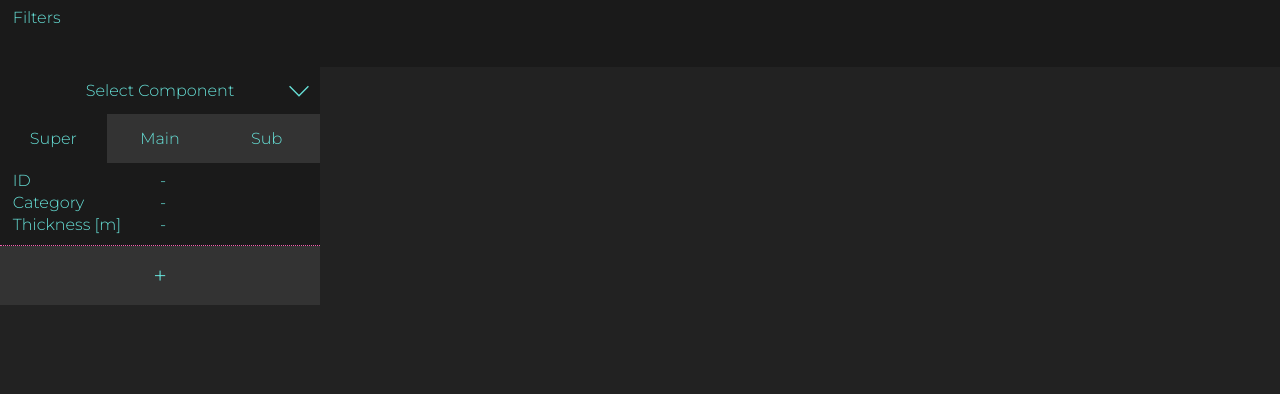
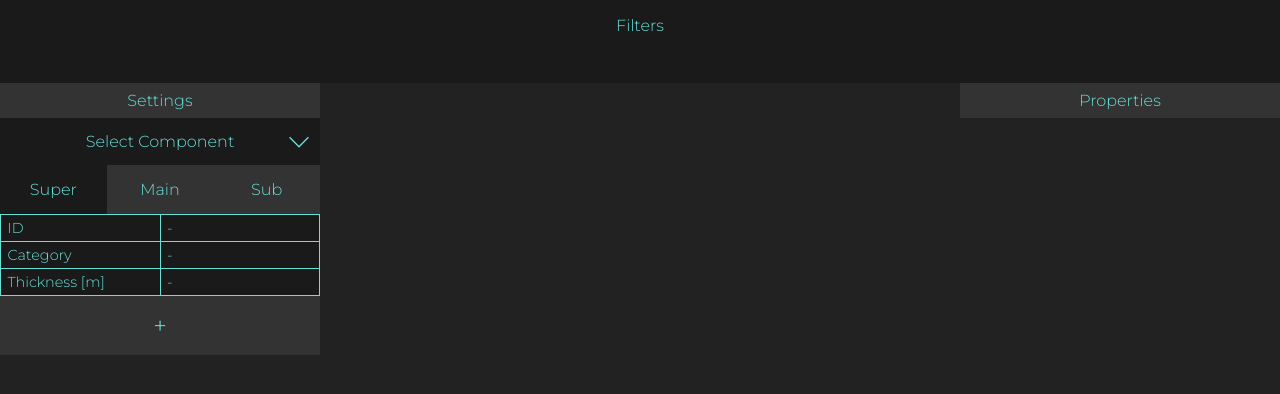
Before and after one commit to daniel-locatelli/ccc, a Flask app: page /creator in a window 1280 px wide. Shown: the part 89-483 px from the top of the page. Run offline with Flask 3, Linux system fonts and the light colour scheme; data comes from the database, SQL or seed files in the repository.

Commit message:
Fixed the tables as real tables and set the borders

```diff
--- a/static/creator.css
+++ b/static/creator.css
@@ -2,9 +2,10 @@
     display: grid;
     grid-template-columns: 1fr 2fr 1fr;
 }
-.settings {
+.block-dashboard {
     grid-template-rows: repeat(3, 1fr);
     background-color: var(--bg-tertiary);
+    height: min-content;
 }
 
 .select-container {
@@ -82,6 +83,30 @@
     }
 }
 
+table {
+    width: 100%;
+    height: min-content;
+    border-collapse: collapse;
+    background-color: var(--bg-secondary);
+    table-layout: fixed;
+}
+
+tr {
+    width: 100%;
+}
+
+th, td {
+    word-wrap: break-word;
+    border: 1px solid var(--primary);
+    font-weight: 200;
+    text-align: left;
+    padding-left: 0.5svw;
+    padding-right: 0.5svw;
+    padding-top: 0.5svh;
+    padding-bottom: 0.5svh;
+    font-size: 0.9rem;
+}
+
 .properties-table {
     display: grid;
     padding-left: 1svw;
@@ -96,6 +121,16 @@
     border-bottom: 1px dotted var(--secondary);
 }
 
+h2 {
+    font-weight: 200;
+    font-size: 1rem;
+    text-align: center;
+    padding-left: 1svw;
+    padding-right: 1svw;
+    padding-top: 1svh;
+    padding-bottom: 1svh;
+}
+
 h4 {
     font-weight: 200;
 }
@@ -107,10 +142,6 @@
     padding-bottom: 5svh;
     background-color: var(--bg-secondary);
     /* border-bottom: 1px dotted var(--secondary); */
-    & h2 {
-        font-weight: 200;
-        font-size: 1rem;
-    }
 }
 
 .viewport {
@@ -118,32 +149,26 @@
     background-color: var(--bg-secondary);
 }
 
-.stats {
-    display: flex;
-    flex-direction: column;
-    height: min-content;
-    background-color: var(--bg-secondary);
-}
 
 .add-layer {
     font-size: 1.5rem;
 }
 
-.key-value-comp {
-    display: grid;
-    grid-template-columns: 1fr 1fr;
-    padding-left: 0.5svw;
-    padding-right: 0.5svw;
-    padding-top: 0.5svh;
-    padding-bottom: 0.5svh;
-    gap: 1svw;
-}
 
 .key-value-comp p:first-child {
     text-align: right;
 }
 
-@media (max-width: 576px) {
+
+@media (max-width: 700px) {
+    .container {
+        grid-template-columns: 1fr 1fr;
+    }
+
+}
+
+
+@media (max-width: 360px) {
     .container {
         grid-template-columns: auto;
     }
--- a/static/propertiesPanel.js
+++ b/static/propertiesPanel.js
@@ -1,4 +1,4 @@
-function addLayerPropertiesKeyValues(layer, keysLayer, valLayer) {
+function addLayerPropertiesKeyValues(layer, layerProperties) {
     let propertyKeys = [
         "category",
         "description",
@@ -10,17 +10,21 @@
         "width"
     ];
     propertyKeys.forEach(key => {
+        // Create a row
+        const keyLayerRow = document.createElement("tr");
         // Add keys
-        let p = document.createElement("p")
-        p.innerText = key;
-        keysLayer.append(p)
+        const th = document.createElement("th")
+        th.innerText = key;
+        keyLayerRow.append(th)
         // Add values
         if (layer.hasOwnProperty(key)) {
             const value = layer[key];
-            let p = document.createElement("p")
-             p.innerText = value;
-             valLayer.append(p)
+            const td = document.createElement("td")
+             td.innerText = value;
+             keyLayerRow.append(td)
         }
+        // Append property row to table
+        layerProperties.append(keyLayerRow);
     });
 }
 
@@ -38,18 +42,11 @@
         const optionWrapper = document.createElement("div");
         optionWrapper.classList.add(option);
 
-        /// 3 /// Properties wrapper
-        const layerProperties = document.createElement("div");
-        layerProperties.classList.add("properties-table");
+        /// 3 /// Properties table
+        const layerProperties = document.createElement("table");
         layerProperties.style.display = "none";
-
-        /// 3.1 /// Option wrapper as columns ///
-        // Create left column for property keys
-        const keysLayer = document.createElement("div");
-        // Create right column for property values
-        const valLayer = document.createElement("div");
         // Add keys and values
-        addLayerPropertiesKeyValues(layer, keysLayer, valLayer);
+        addLayerPropertiesKeyValues(layer, layerProperties);
 
         /// 4 /// List Item ///// Display only option A
         var level = layer["level"];
@@ -66,8 +63,6 @@
         // Add classes to list item
 
         /// 5 /// Append - Create hierachy ///
-        // Append property columns to wrapper
-        layerProperties.append(keysLayer, valLayer);
         // Append options to wrapper
         optionWrapper.append(titleListItem, layerProperties)
         // Append wrapper to list item
@@ -183,9 +178,6 @@
 function addComponentProperties(data) {
     const compProperties = document.querySelector(".component-properties");
     removeAllChildren(compProperties);
-    // ".properties-component-keys"
-    // ".properties-component-values"
-
     // JSON keys
     propertyKeys = [
         "building_class",
@@ -206,23 +198,23 @@
         "u_value"
     ];
     propertyKeys.forEach(key => {
-        let keyValueDiv = document.createElement("div");
+        let keyValueRow = document.createElement("tr");
         // Add keys
-        let p = document.createElement("p")
-        p.textContent = key;
-        keyValueDiv.append(p)
+        let th = document.createElement("th")
+        th.textContent = key;
+        keyValueRow.append(th)
         // Add values
         if (data.hasOwnProperty(key)) {
             var value = data[key];
             if (value === "") {
                 value = "-";
             }
-            let p = document.createElement("p")
-             p.textContent = value;
-             keyValueDiv.append(p)
+            let td = document.createElement("td")
+            td.textContent = value;
+             keyValueRow.append(td)
         }
-        keyValueDiv.classList.add("key-value-comp");
-        compProperties.append(keyValueDiv);
+        keyValueRow.classList.add("key-value-comp");
+        compProperties.append(keyValueRow);
     });
 }
 
@@ -243,7 +235,7 @@
             tab.classList.toggle("active-tab");
             // Show the selected content div
             if (!openTab) {
-                layerProp[index].style.display = 'grid';
+                layerProp[index].style.display = 'table';
             } else {
                 layerProp[index].style.display = 'none';
             }
--- a/templates/creator.html
+++ b/templates/creator.html
@@ -11,7 +11,8 @@
     <h2>Filters </h2>
 </div>
 <div class="container">
-    <div class="settings">
+    <div class="block-dashboard">
+        <h2>Settings</h2>
         <div class="select-container">
             <!-- <label for="select-component">Component: </label> -->
             <select class="tab" name="component-selector" id="select-component">
@@ -32,18 +33,20 @@
             </ul>
         </nav>
         <div class="assembly-view visible">
-            <div class="properties-table">
-                <div class="property-name">
-                    <p title="Assembly ID">ID</p>
-                    <p title="Assembly category">Category</p>
-                    <p title="Assembly thickness">Thickness [m]</p>
-                </div>
-                <div class="property-super">
-                    <p class="prop-super-id">-</p>
-                    <p class="prop-super-category">-</p>
-                    <p class="prop-super-thickness meters">-</p>
-                </div>
-            </div>
+            <table>
+                <tr>
+                    <th title="Assembly ID">ID</th>
+                    <td class="prop-super-id">-</td>
+                </tr>
+                <tr>
+                    <th title="Assembly category">Category</th>
+                    <td class="prop-super-category">-</td>
+                </tr>
+                <tr>
+                    <th title="Assembly thickness">Thickness [m]</th>
+                    <td class="prop-super-thickness meters">-</td>
+                </tr>
+            </table>
             <nav class="layers-view">
                 <ul class="layers-super">
                     <!-- super layers will come here -->
@@ -52,18 +55,20 @@
             <div title="Add layer" class="tab add-layer">+</div>
         </div>
         <div class="assembly-view">
-            <div class="properties-table">
-                <div class="property-name">
-                    <p title="Assembly ID">ID</p>
-                    <p title="Assembly category">Category</p>
-                    <p title="Assembly thickness">Thickness [m]</p>
-                </div>
-                <div class="property-main">
-                    <p class="prop-main-id">-</p>
-                    <p class="prop-main-category">-</p>
-                    <p class="prop-main-thickness meters">-</p>
-                </div>
-            </div>
+            <table>
+                <tr class="property-name">
+                    <th title="Assembly ID">ID</th>
+                    <td class="prop-main-id">-</td>
+                </tr>
+                <tr>
+                    <th title="Assembly category">Category</th>
+                    <td class="prop-main-category">-</td>
+                </tr>
+                <tr>
+                    <th title="Assembly thickness">Thickness [m]</th>
+                    <td class="prop-main-thickness meters">-</td>
+                </tr>
+            </table>
             <nav class="layers-view">
                 <ul class="layers-main">
                     <!-- super layers will come here -->
@@ -72,18 +77,20 @@
             <div title="Add layer" class="tab add-layer">+</div>
         </div>
         <div class="assembly-view">
-            <div class="properties-table">
-                <div class="property-name">
-                    <p title="Assembly ID">ID</p>
-                    <p title="Assembly category">Category</p>
-                    <p title="Assembly thickness">Thickness [m]</p>
-                </div>
-                <div class="property-sub">
-                    <p class="prop-sub-id">-</p>
-                    <p class="prop-sub-category">-</p>
-                    <p class="prop-sub-thickness meters">-</p>
-                </div>
-            </div>
+            <table>
+                <tr class="property-name">
+                    <th title="Assembly ID">ID</th>
+                    <td class="prop-sub-id">-</td>
+                </tr>
+                <tr>
+                    <th title="Assembly category">Category</th>
+                    <td class="prop-sub-category">-</td>
+                </tr>
+                <tr>
+                    <th title="Assembly thickness">Thickness [m]</th>
+                    <td class="prop-sub-thickness meters">-</td>
+                </tr>
+            </table>
             <nav class="layers-view">
                 <ul class="layers-sub">
                     <!-- super layers will come here -->
@@ -94,7 +101,10 @@
     </div>
     <div class="viewport">
     </div>
-    <div class="stats component-properties">
+    <div class="block-dashboard">
+        <h2>Properties</h2>
+        <table class="stats component-properties">
+        </table>
     </div>
 </div>
 
```
